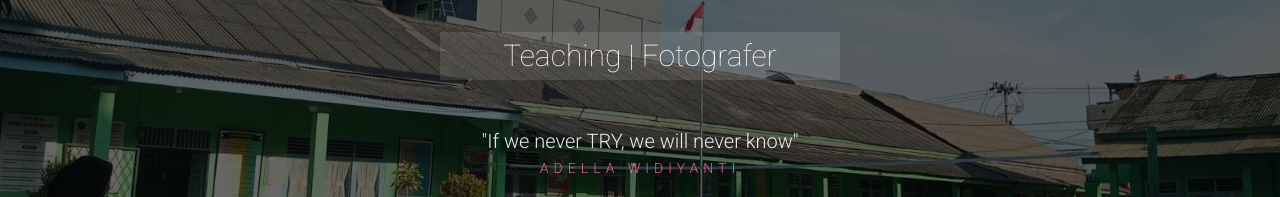
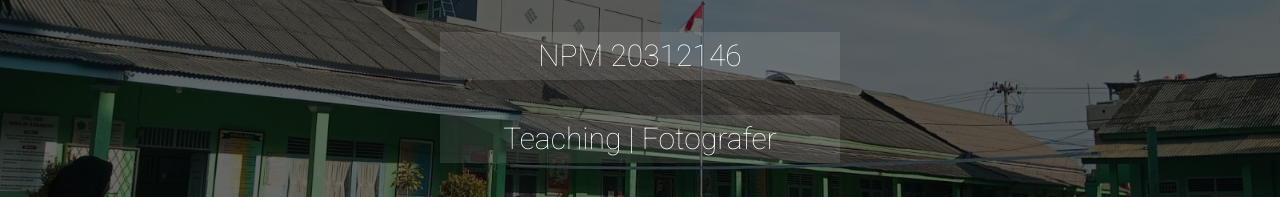
Before and after one commit to adelwdyntii/adella.github.io, a plain HTML site: page index.html in a window 1280 px wide. Shown: the part 335-532 px from the top of the page. Drawn offline with Linux system fonts and the light colour scheme.

Commit message:
Update index.html

```diff
--- a/index.html
+++ b/index.html
@@ -42,6 +42,7 @@
                         <img src = "images/20220719181225737.jpg" alt = "photographer img">
                     </div>
                     <h2>ADELLA WIDIYANTI</h2>
+                    <h3>NPM 20312146</h3>
                     <h3>Teaching | Fotografer</h3>
                     <blockquote>
                         "If we never TRY, we will never know"<br>
```
